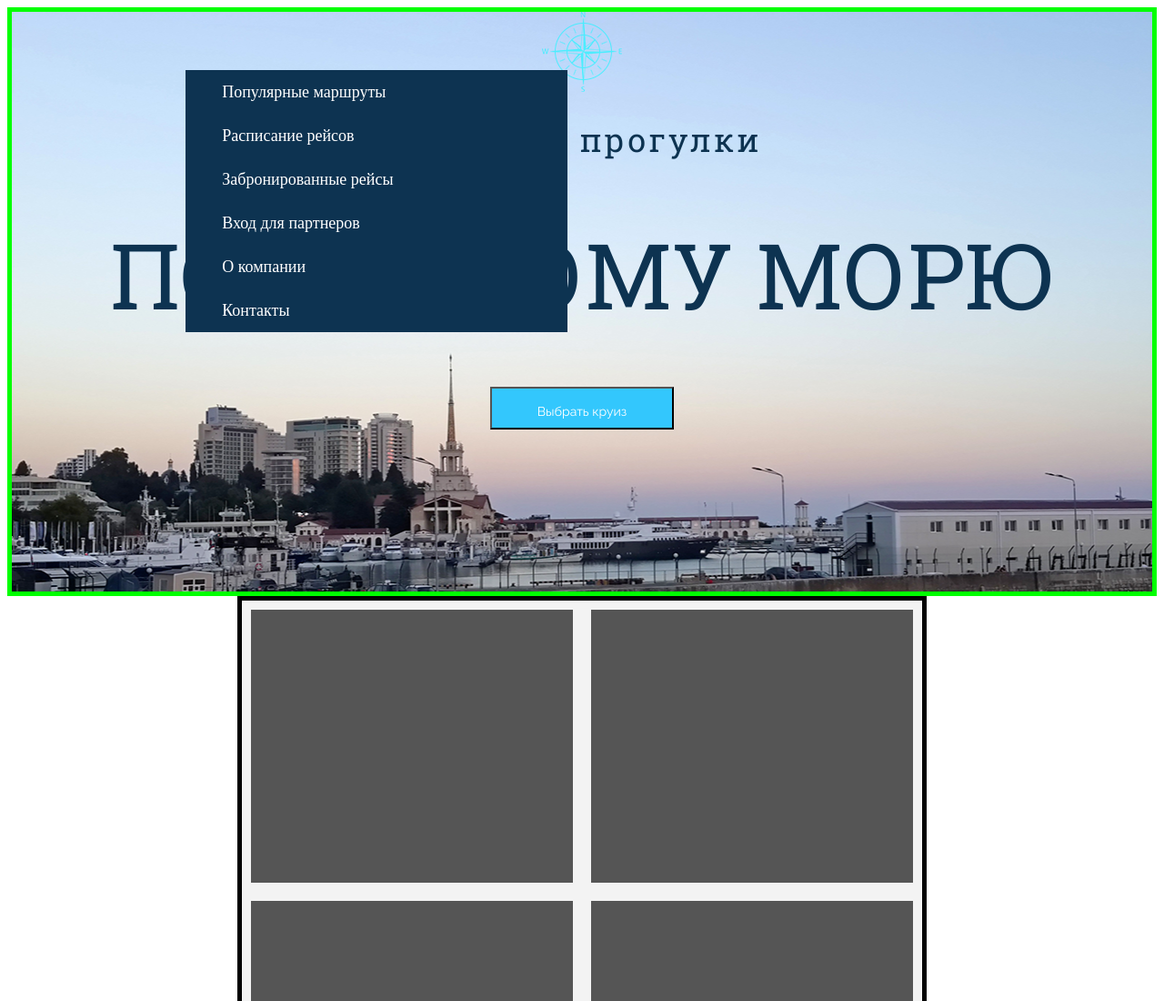
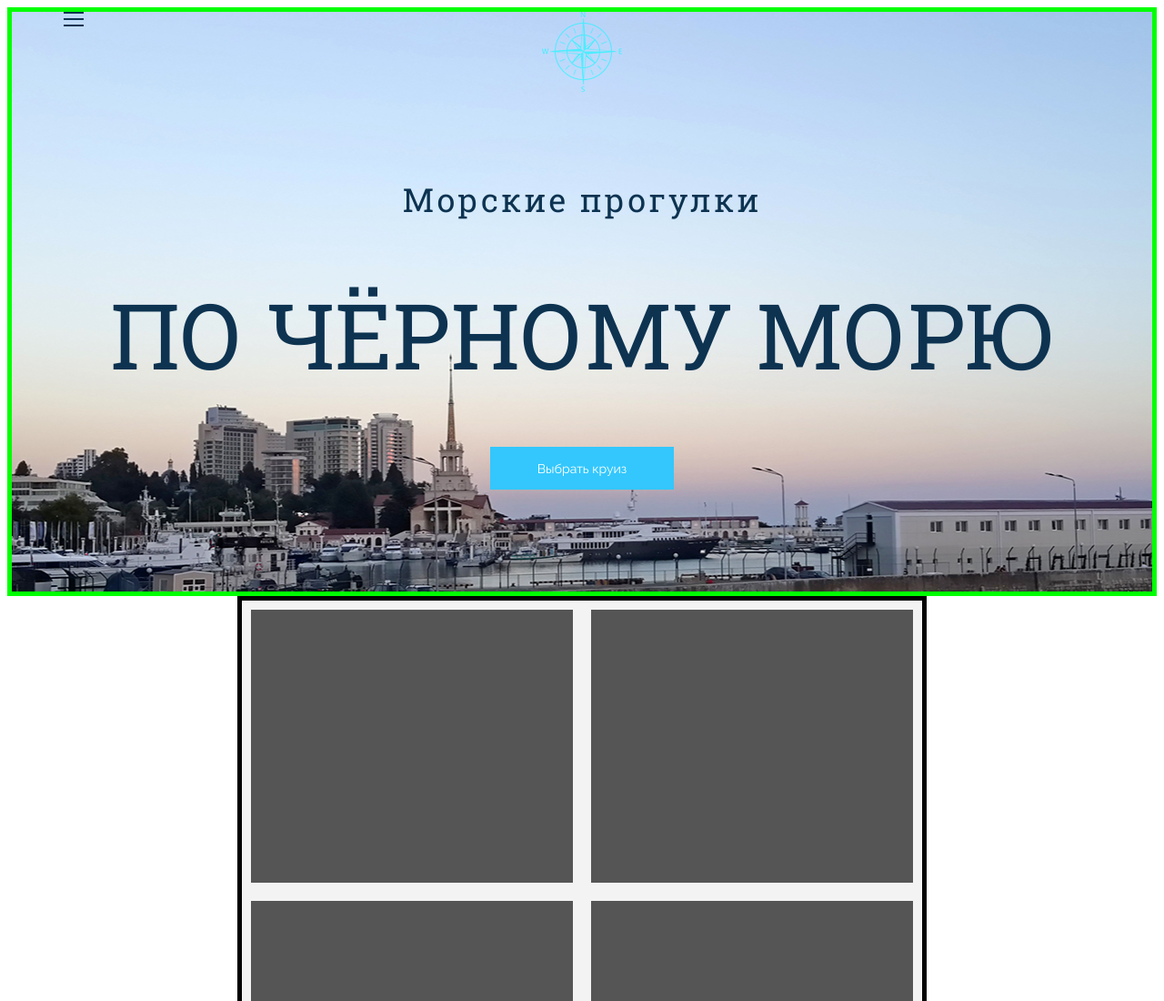
Before and after one commit to skrikl/2UP-html-test, a plain HTML site: page index.html in a window 1280 px wide. Shown: the top 1100 px of the page at 91% size. Drawn offline with Linux system fonts and the light colour scheme.

Commit message:
Added menu

```diff
--- a/css/test.css
+++ b/css/test.css
@@ -5,9 +5,22 @@
 /* стили для любой ширины */
 * {
 	box-sizing: border-box;
-
 }
-
+.main__container {
+    margin: 0 auto;
+    width: 1140px;
+    display: flex;
+    /*border: 1px solid blue;*/
+}
+.menu__button {
+  background: linear-gradient(
+    to top, #0d3351 10%, rgba(0,0,0,0) 10%, rgba(0,0,0,0) 45%,
+            #0d3351 45%, #0d3351 55%, rgba(0,0,0,0) 55%,
+            rgba(0,0,0,0) 90%, #0d3351 90%);
+  width: 22px;
+  height: 16px;
+  margin-bottom: 50px;
+}
 .header {
   position: relative;
   border: 5px solid lime;
@@ -18,7 +31,6 @@
   background-repeat: no-repeat;
   background-position: center top;
   background-size: cover auto;
-
 }
 .header_big {
   font-family: Roboto Slab, serif;
@@ -39,24 +51,29 @@
   text-align: center;
   letter-spacing: 3px;
 }
-nav {
+.nav {
+  background-color: #0d3351;
   position: absolute;
-  top:10%;
+  top:-100%;
   left: 15.25%;
   width: 420px;
-  height: 413px;
+  opacity: 0;
+  transition: 0.5s all ease 0.15s;
+  padding: 60px 0;
 }
-nav ul {
+.menu__button:hover .nav {
+    opacity: 1;
+    top:5%;
+}
+.nav ul {
     list-style: none;
     margin: 0;
     padding: 0;
 }
-
 /*Menu display*/
 .menu a {
     text-decoration: none;
     display: block;
-    background-color: #0d3351;
     font-family: RobotoSlab;
     color: #ffffff;
     font-size: 18px;
@@ -64,6 +81,12 @@ nav ul {
     line-height: 48px;
     text-align: left;
     padding-left: 40px;
+    transition: 1s all;
+}
+
+.menu a:hover {
+  background-color: #33c7fd;
+  padding-left: 30px;
 }
 .main__button {
   display: block;
@@ -77,6 +100,9 @@ nav ul {
   font-weight: 400;
   line-height: 48px; /* Approximation due to font substitution */
   text-align: center;
+}
+.main__button:hover {
+  background-color: #ffc7fd;
 }
 .content {
   position: relative; /*это для подписи, удалить*/
--- a/index.html
+++ b/index.html
@@ -13,12 +13,11 @@
 <body>
 <!-- Header section -->
 <div class="header">
-  <p class="header_small">Морские прогулки</p>
-  <p class="header_big">по чёрному морю</p>
-  <button class="main__button">Выбрать круиз</button>
 
-
-<nav>
+	<div class="main__container">
+		<!-- Menu section. Menu is child of the button to change visibility via :hover on button  -->
+		<div class="menu__button">
+			<nav class="nav">
 				<ul class="menu">
 					<li class="menu__element"><a href="#">Популярные маршруты</a></li>
 					<li class="menu__element"><a href="#">Расписание рейсов</a></li>
@@ -26,9 +25,17 @@
 					<li class="menu__element"><a href="#">Вход для партнеров</a></li>
 					<li class="menu__element"><a href="#">О компании</a></li>
 					<li class="menu__element"><a href="#">Контакты</a></li>
-		</ul> </nav>﻿
+					</ul>
+			</nav>﻿
+		</div>
+		<!-- todo Put header links here -->
+	</div>
+  <!-- todo Include to header. change to <h1> -->
+  <p class="header_small">Морские прогулки</p>
+  <p class="header_big">по чёрному морю</p>
+  <div class="main__button">Выбрать круиз</div>
+</div>
 
-</div>
 <!-- Content section -->
 <div class="content">
 	<div class="content__element"></div>
```
Also changed, not shown: img/lighthouse-1319560.png (added), img/menu_button.png (added), img/sea-3141781_1920.png (added), 1 other file. Lines whose indentation alone changed are shown as unchanged.
